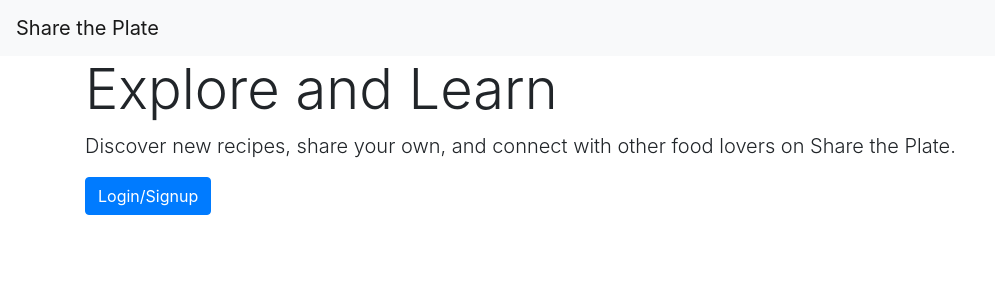
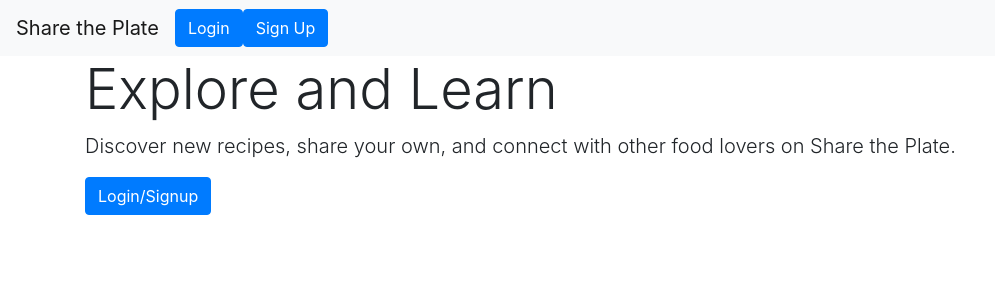
Before and after one commit to BWNC-code/share-the-plate, a Django app: page / in a window 1280 px wide. Shown: the top 300 px of the page, without its empty margins (0-995 px from the left). Run offline with Django 3.2, Linux system fonts and the light colour scheme; some libraries are stand-ins or nearby versions.

Commit message:
add different elements for homepage if logged in

```diff
--- a/share_the_plate/templates/share_the_plate/index.html
+++ b/share_the_plate/templates/share_the_plate/index.html
@@ -10,13 +10,26 @@
     <!-- Navbar -->
     <nav class="navbar navbar-expand-lg navbar-light bg-light">
         <a class="navbar-brand" href="#">Share the Plate</a>
+        {% if user.is_authenticated %}
+            <a href="{% url 'share_the_plate:logout' %}" class="btn btn-primary">Logout</a>
+            <a href="{% url 'share_the_plate:profile_info' user.username %}" class="btn btn-primary">Profile</a>
+        {% else %}
+            <a href="{% url 'share_the_plate:login' %}" class="btn btn-primary">Login</a>
+            <a href="{% url 'share_the_plate:signup' %}" class="btn btn-primary">Sign Up</a>
+        {% endif %}
     </nav>
 
     <!-- Hero Section -->
     <div class="container hero-section">
-        <h1 class="display-4">Explore and Learn</h1>
-        <p class="lead">Discover new recipes, share your own, and connect with other food lovers on Share the Plate.</p>
-        <a href="{% url 'share_the_plate:login' %}" class="btn btn-primary">Login/Signup</a>
+        {% if user.is_authenticated %}
+            <h1 class="display-4">Welcome, {{ user.username }}</h1>
+            <p class="lead">Discover new recipes, share your own, and connect with other food lovers on Share the Plate.</p>
+            <a href="{% url 'share_the_plate:recipe_create' %}" class="btn btn-primary">Create New Recipe</a>
+        {% else %}
+            <h1 class="display-4">Explore and Learn</h1>
+            <p class="lead">Discover new recipes, share your own, and connect with other food lovers on Share the Plate.</p>
+            <a href="{% url 'share_the_plate:login' %}" class="btn btn-primary">Login/Signup</a>
+        {% endif %}
     </div>
 </body>
 </html>
```
